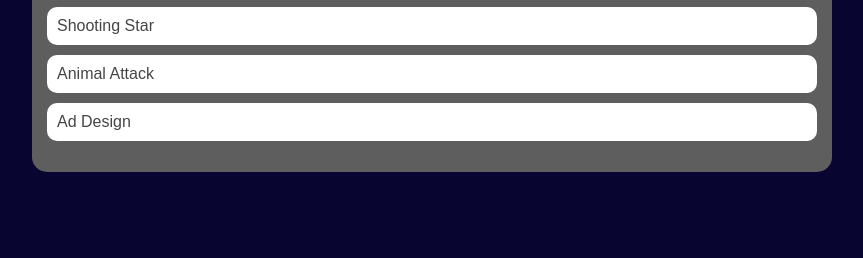
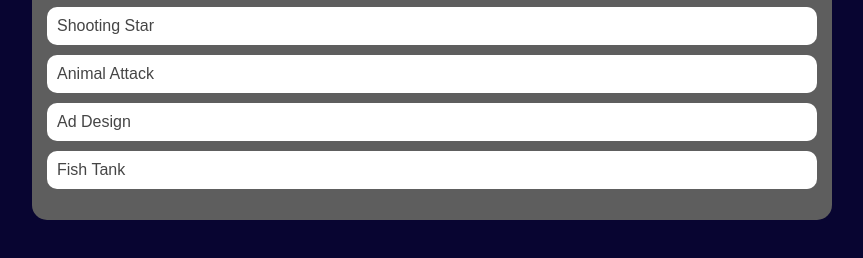
Before and after one commit to blakecaire/blakecaire.github.io, a plain HTML site: page portfolio.html in a window 1280 px wide. Shown: the part 420-678 px from the top of the page, without its empty margins (208-1071 px from the left). Drawn offline with Linux system fonts and the light colour scheme.

Commit message:
Fish Tank

```diff
--- a/portfolio.html
+++ b/portfolio.html
@@ -119,6 +119,7 @@
                         <li><a href="https://www.khanacademy.org/computer-programming/spin-off-of-project-shooting-star/6683643529969664">Shooting Star</a></li>
                         <li><a href="https://www.khanacademy.org/computer-programming/spin-off-of-project-animal-attack/6544026331824128">Animal Attack</a></li>
                         <li><a href="https://www.khanacademy.org/computer-programming/spin-off-of-project-ad-design/6140272649486336">Ad Design</a></li>
+                        <li><a href="https://www.khanacademy.org/computer-programming/spin-off-of-project-fish-tank/6320775696531456">Fish Tank</a></li>
                     </ul>
                 </div>
             </main>
```
